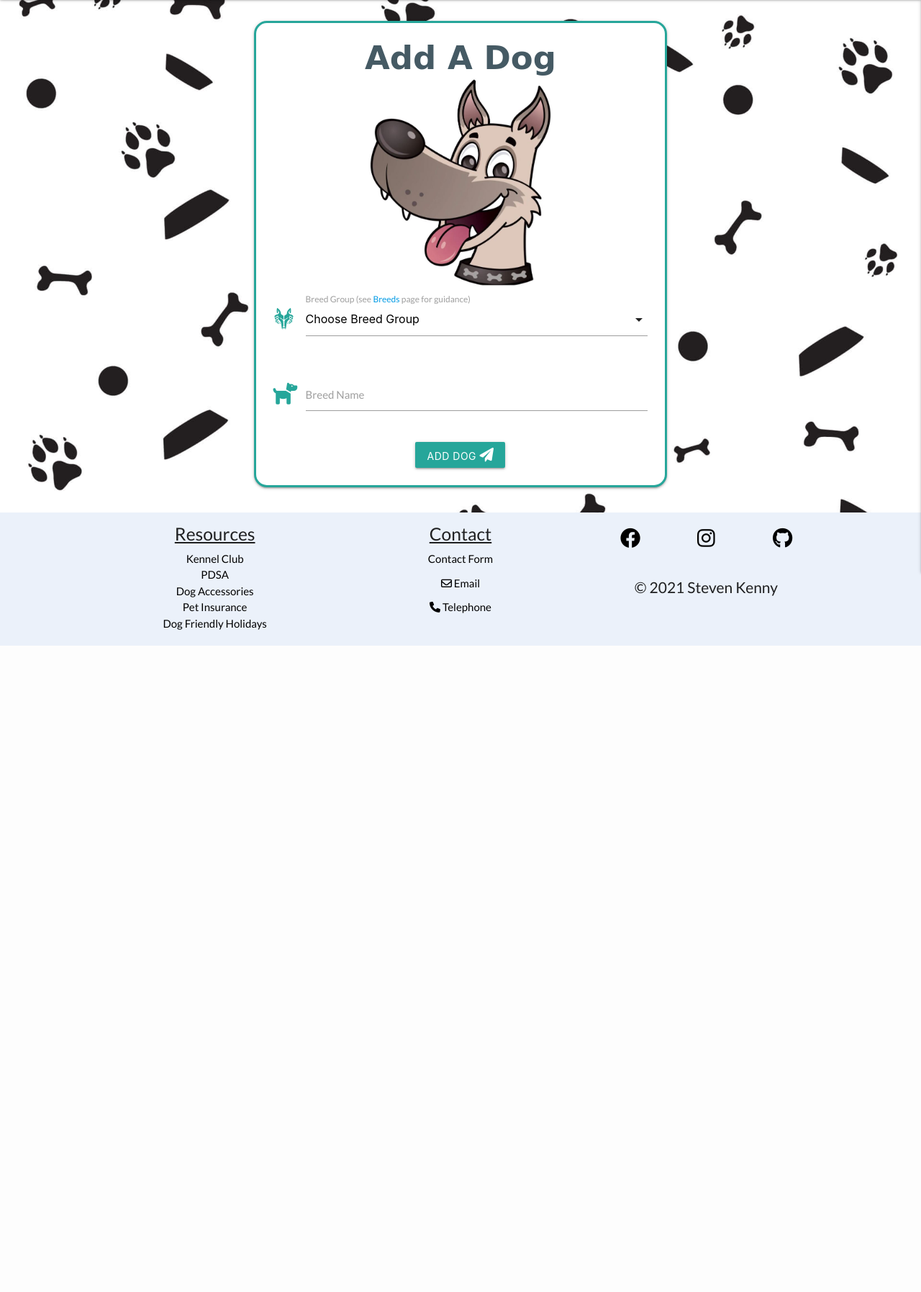
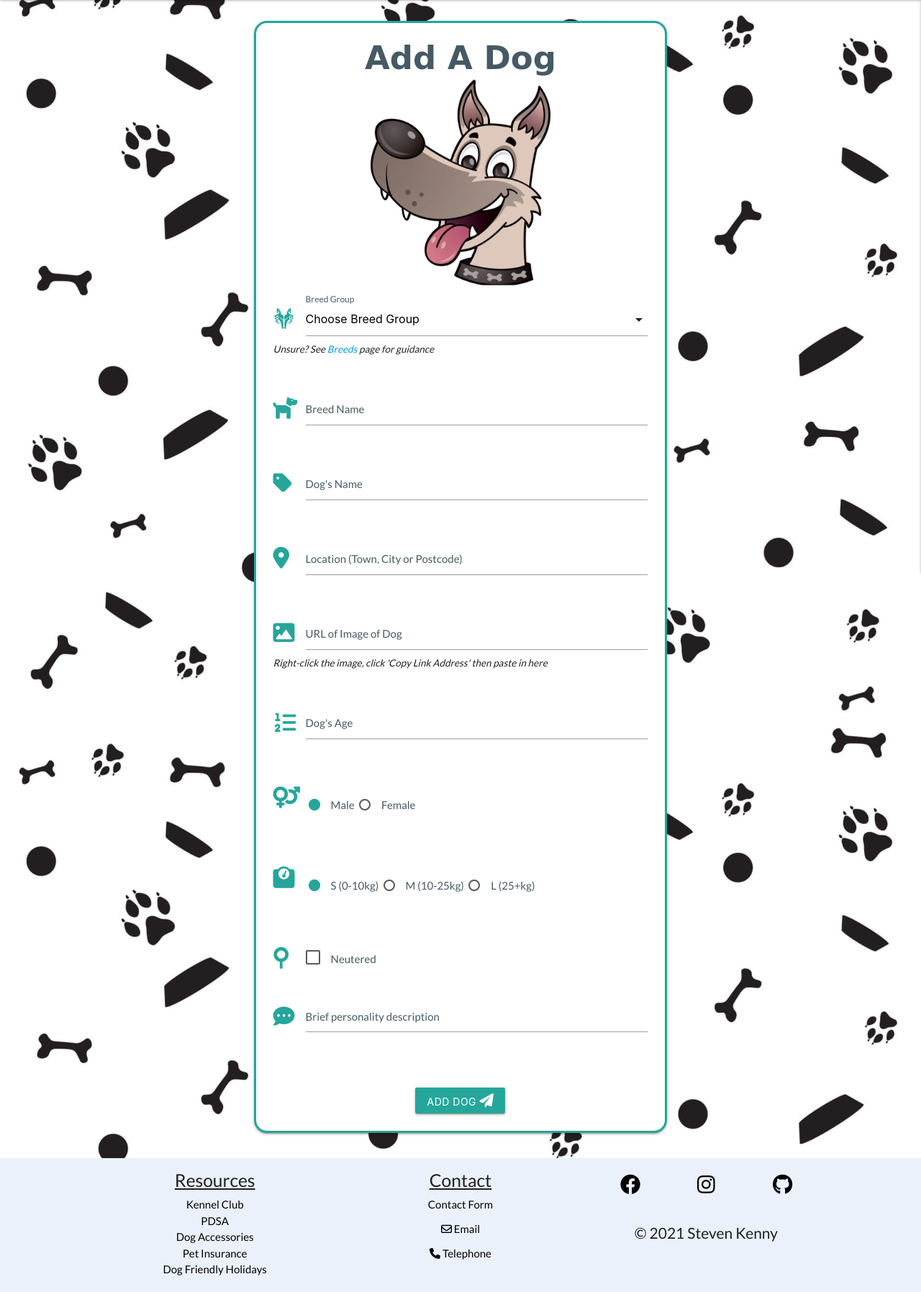
Before and after one commit to SteveKennyUK/pooch_pals, a Flask app: page /add_dog in a window 1280 px wide. Shown: the part 65-1860 px from the top of the page at 72% size. Before the commit the page ends 962 px from the top, so only its background shows below. Run offline with Flask 2, Linux system fonts and the light colour scheme; the visitor is signed in with stand-in values (Sample User, id 1); data that the repository does not hold is empty; some libraries are stand-ins or nearby versions; some web fonts are replaced.

Commit message:
ad all input fields for add_dog form

```diff
--- a/static/css/style.css
+++ b/static/css/style.css
@@ -125,6 +125,18 @@ nav ul li a {
     margin: 0 auto;
     padding-bottom: 0.5rem;
 }
+/*================================== Add Dog Form ==================================*/
+.add-form-helper {
+    font-size: 0.9rem;
+}
+
+.add-radio {
+    margin-left: 2rem;
+}
+
+.m-tb {
+    margin: 3rem 0;
+}
 /*================================== Flash messages ==================================*/
 .flashes h4 {
     width: 60%;
--- a/templates/add_dog.html
+++ b/templates/add_dog.html
@@ -2,7 +2,7 @@
 {% block content %}
 
 <div class="row">
-    <form class="col s12 m8 offset-m2" method="POST" action="{{ url_for('login') }}">
+    <form class="col s12 m8 offset-m2" method="POST" action="">
         <div class="card card-panel">
             <h2 class="center-align">Add A Dog</h2>
             <div class="card-image title-image">
@@ -18,7 +18,10 @@
                         <option value="{{ breed.breed_name }}">{{ breed.breed_name|upper }}</option>
                         {% endfor %}
                     </select>
-                    <label for="breed_group">Breed Group (see <a href="#!">Breeds</a> page for guidance)</label>
+                    <label for="breed_group" class="blue-grey-text text-darken-2">Breed Group</label>
+                    <div class="add-form-helper">
+                        <em>Unsure? See <a href="#!">Breeds</a> page for guidance</em>
+                    </div>
                 </div>
             </div>
             <!-- breed name -->
@@ -26,7 +29,100 @@
                 <div class="input-field col s12">
                     <i class="fas fa-dog prefix teal-text text-lighten-1"></i>
                     <input id="breed_name" name="breed_name" type="text" minlength="3" maxlength="30" class="validate" required />
-                    <label for="breed_name">Breed Name</label>
+                    <label for="breed_name" class="blue-grey-text text-darken-2">Breed Name</label>
+                </div>
+            </div>
+            <!-- dog's name -->
+            <div class="row">
+                <div class="input-field col s12">
+                    <i class="fas fa-tag prefix teal-text text-lighten-1"></i>
+                    <input id="dog_name" name="dog_name" type="text" minlength="2" maxlength="15" class="validate" required />
+                    <label for="dog_name" class="blue-grey-text text-darken-2">Dog's Name</label>
+                </div>
+            </div>
+            <!-- location -->
+            <div class="row">
+                <div class="input-field col s12">
+                    <i class="fas fa-location-dot prefix teal-text text-lighten-1"></i>
+                    <input id="location" name="location" type="text" minlength="3" maxlength="25" class="validate" required />
+                    <label for="location" class="blue-grey-text text-darken-2">Location (Town, City or Postcode)</label>
+                </div>
+            </div>
+            <!-- image url -->
+            <div class="row">
+                <div class="input-field col s12">
+                    <i class="fas fa-image prefix teal-text text-lighten-1"></i>
+                    <input id="image" name="image" type="url" class="validate" />
+                    <label for="image" class="blue-grey-text text-darken-2">URL of Image of Dog</label>
+                    <div class="add-form-helper hide-on-med-and-down">
+                        <em>Right-click the image, click 'Copy Link Address' then paste in here</em>
+                    </div>
+                    <div class="add-form-helper hide-on-large-only">
+                        <em>Hold down image, 'Open image in new tab' then copy and paste the browser address </em>
+                    </div>
+                </div>
+            </div>
+            <!-- dog's age -->
+            <div class="row">
+                <div class="input-field col s12">
+                    <i class="fas fa-list-ol prefix teal-text text-lighten-1"></i>
+                    <input id="age" name="age" type="text" minlength="1" maxlength="2" class="validate" required />
+                    <label for="age" class="blue-grey-text text-darken-2">Dog's Age</label>
+                </div>
+            </div>
+            <!-- dog's sex radio buttons -->
+            <div class="row">
+                <div class="input-field col s12">
+                    <i class="fas fa-venus-mars prefix teal-text text-lighten-1"></i>
+                    <p class="add-radio">
+                        <label for="male" class="blue-grey-text text-darken-2">
+                            <input name="sex" id="male" value="male" type="radio" checked />
+                            <span>Male</span>
+                        </label>
+                        <label for="female" class="blue-grey-text text-darken-2">
+                            <input name="sex" id="female" value="female" type="radio" />
+                            <span>Female</span>
+                        </label>
+                    </p>
+                </div>
+            </div>
+            <!-- dog's size radio buttons -->
+            <div class="row">
+                <div class="input-field col s12">
+                    <i class="fas fa-weight-scale prefix teal-text text-lighten-1"></i>
+                    <p class="add-radio">
+                        <label for="small" class="blue-grey-text text-darken-2">
+                            <input name="size" id="small" value="small" type="radio" checked />
+                            <span>S (0-10kg)</span>
+                        </label>
+                        <label for="medium" class="blue-grey-text text-darken-2">
+                            <input name="size" id="medium" value="medium" type="radio" />
+                            <span>M (10-25kg)</span>
+                        </label>
+                        <label for="large" class="blue-grey-text text-darken-2">
+                            <input name="size" id="large" value="large" type="radio" />
+                            <span>L (25+kg)</span>
+                        </label>
+                    </p>
+                </div>
+            </div>
+            <!-- Neutered checkbox -->
+            <div class="row">
+                <div class="input-field col s12">
+                    <i class="fas fa-neuter prefix teal-text text-lighten-1"></i>
+                    <label for="neutered" class="blue-grey-text text-darken-2">
+                        <input type="checkbox" class="filled-in" id="neutered" name="neutered" />
+                        <span>Neutered</span>
+                    </label>
+                </div>
+            </div>
+            <!-- personality -->
+            <div class="row">
+                <div class="input-field col s12 m-tb">
+                    <i class="fas fa-comment-dots prefix teal-text text-lighten-1"></i>
+                    <textarea id="personality" name="personality" minlength="5"
+                        maxlength="200" class="materialize-textarea validate" required></textarea>
+                    <label for="personality" class="blue-grey-text text-darken-2">Brief personality description</label>
                 </div>
             </div>
             <!-- Submit button -->
```
